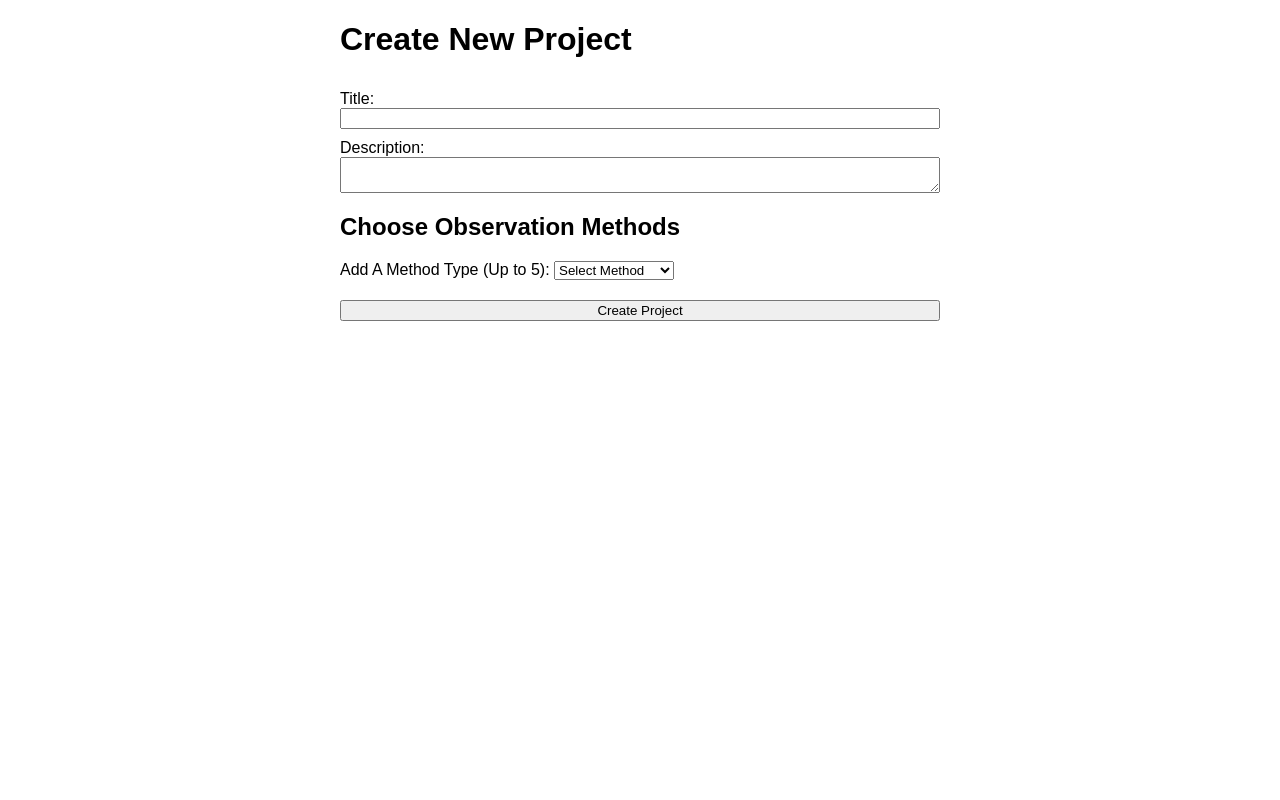
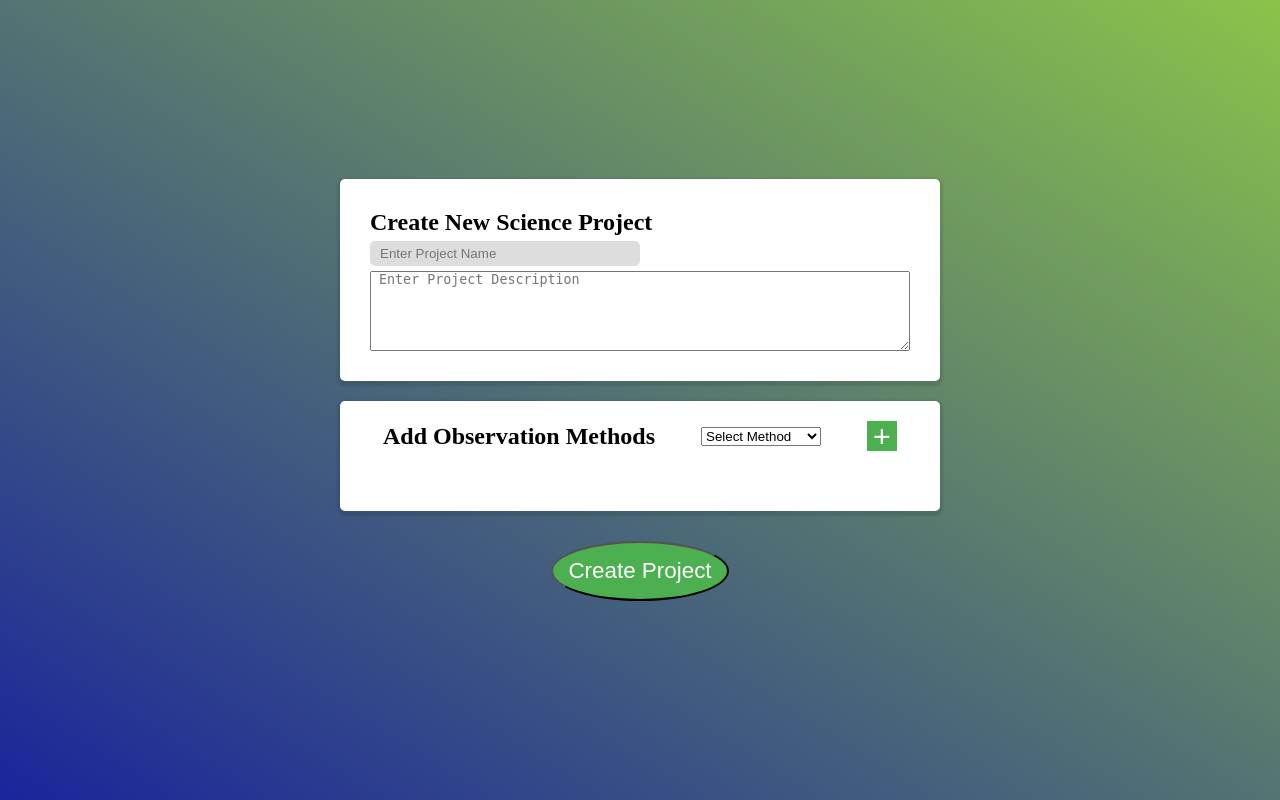
Before and after one commit to bquijada/capstone_citizen_science, a Flask app: page /create_new_project in a window 1280 px wide. Run offline with Flask 3, Linux system fonts and the light colour scheme.

Commit message:
redid UI for the dynamic input form

```diff
--- a/static/form.js
+++ b/static/form.js
@@ -3,7 +3,6 @@ class InputItem {
     this.prompt = prompt
     this.observation_type = observation_type; // 'Text', 'Dropdown', 'Checkbox', 'Numerical'
     this.options = options; // Used for 'dropdown' and 'checkbox' types
-    this.id = null; // Unique identifier
   }
 }
 
@@ -16,95 +15,83 @@ class Project {
   }
 }
 
-let observationMethodCount = 0;
-let observation_methods = []
-let observationMethodCounter = 0;
 
-// Adds observation method to a global list of observation methods
-function addObservationMethod(index, observation_type) {
-    const promptInput = document.getElementById(`prompt${index}`);
-    const optionsInput = document.getElementById(`options${index}`);
-    let options = observation_type === 'Dropdown' || observation_type === 'Checkbox' ? optionsInput.value.split(',').map(option => option.trim()) : null
+const addBtn = document.querySelector(".add");
+const input = document.querySelector(".inp-group");
 
-    let methodItem = new InputItem(observation_type, promptInput.value, options);
-    methodItem.id = observationMethodCount++;
+function removeInput(){
+    this.parentElement.remove();
+}
 
-    observation_methods.push(methodItem)
+// Adds an observation method input form
+function addInput(){
+    const observationMethodTypeSelect = document.getElementById("observationMethodType");
+    const observationMethodType = observationMethodTypeSelect.value;
 
-    observationMethodCount++;
+    if (observationMethodType === "") {
+        alert("Please select a method type to add!");
+        return;
+    }
 
-    // Create the observation method div (for delete button)
-    const observationMethodDiv = document.createElement('div');
-    observationMethodDiv.innerHTML = `
-        <button type="button" onclick="deleteObservationMethod(${methodItem.id}, this);">Delete Method</button>
-        <hr>
-    `;
-    // update dom
-    const observationMethodsContainer = document.getElementById('observationMethods');
-    observationMethodsContainer.appendChild(observationMethodDiv);
+    const prompt = document.createElement("input");
+    prompt.type = "text";
+    prompt.placeholder = `Enter ${observationMethodType} Prompt`;
 
-    // Clear input fields
-    promptInput.value = '';
-    optionsInput.value = '';
+    const options = document.createElement("input");
+    options.type = "text";
+    options.placeholder= "Enter Options (comma separated)";
+
+    if (observationMethodType === "Numerical") {
+        options.disabled = true;
+        options.placeholder= "No options for numerical entry";
+    }
+
+
+    const btn = document.createElement("a");
+    btn.className = "delete";
+    btn.innerHTML = "&times";
+
+    btn.addEventListener("click", removeInput);
+
+    const flex = document.createElement("div");
+    flex.className = "flex";
+    flex.dataset.observationType = observationMethodType;
+
+    input.appendChild(flex);
+    flex.appendChild(prompt);
+    flex.appendChild(options);
+    flex.appendChild(btn);
 
 }
 
-// Event listener for selecting an observation method value from dropdown menu
-function onDropdownChange() {
-    const observationTypeDropdown = document.getElementById('observationType');
-    const selectedObservationType = observationTypeDropdown.value;
+addBtn.addEventListener("click", addInput);
 
-    const observationMethodDiv = document.createElement('div');
-    observationMethodDiv.innerHTML = `
-        <label for="prompt${observationMethodCount}">${selectedObservationType} Prompt:</label>
-        <input type="text" id="prompt${observationMethodCount}" required>
-
-        <label for="options${observationMethodCount}">${selectedObservationType} Options (must be comma-separated):</label>
-        <input type="text" id="options${observationMethodCount}" ${selectedObservationType !== 'Dropdown' &&
-        selectedObservationType !== 'Checkbox' ? 'disabled' : ''}>
-        <button type="button" onclick="handleButtonClick(${observationMethodCount}, '${selectedObservationType}', this);">Add Observation Method</button>
-    `;
-    // update the dom with new div
-    const observationMethodsContainer = document.getElementById('observationMethods');
-    observationMethodsContainer.appendChild(observationMethodDiv);
-}
-
-// Function to handle button click
-function handleButtonClick(count, observationType, button) {
-    if (observationMethodCount === 5) {
-        alert("Warning: You already have 5 observation methods. Cannot add more. Please remove one or submit project.");
+// Creates new project and sets it to the database
+function createProject(){
+    // Gather observation methods
+    const flexDivs = document.querySelectorAll(".flex");
+    const numberOfFlexDivs = flexDivs.length;
+    if (numberOfFlexDivs === 0) {
+        alert("Please add at least one observation method!");
         return;
     }
+    const inputItems = [];
+    flexDivs.forEach((flexDiv, index) => {
+        const promptInput = flexDiv.querySelector("input[type='text']:first-child");
+        const optionsInput = flexDiv.querySelector("input[type='text']:nth-child(2)");
 
-    // Call the original addObservationMethod function
-    addObservationMethod(count, observationType);
+        const observationType = flexDiv.dataset.observationType;
+        const prompt = promptInput.value;
+        const options = optionsInput ? optionsInput.value.split(',').map(option => option.trim()) : null;
 
-    // Disable the button after calling the function
-    button.disabled = true;
-}
+        const inputItem = new InputItem(observationType, prompt, options);
 
-// Delete observation method
-function deleteObservationMethod(id, button) {
-    // Remove the observation method with the specified id
-    console.log('Before filtering:', observation_methods);
-
-    observation_methods = observation_methods.filter(item => item.id !== id);
-
-    console.log('After filtering:', observation_methods);
-
-    button.disabled = true;
-
-    observationMethodCount--;
-}
-
-
-// Finalizes project by sending title, description, and list of observations to datastore
-function createProject() {
-    const projectTitle = document.getElementById('projectTitle').value;
-    const projectDescription = document.getElementById('projectDescription').value;
-
-
-    let newProject = new Project(projectTitle, projectDescription, observation_methods);
+        inputItems.push(inputItem);
+    });
+    // Create new project
+    const projectTitle = document.getElementById("projectName").value;
+    const projectDescription = document.getElementById("projectDescription").value;
+    let newProject = new Project(projectTitle, projectDescription, inputItems);
 
     sendToDatabase('/projects', 'POST', newProject)
         .then(response => {
@@ -116,9 +103,9 @@ function createProject() {
         .catch(error => {
             console.error('Error creating project:', error);
         });
-}
+ }
 
-// POST to datastore
+ // POST to datastore
 function sendToDatabase(url, method, payload) {
     return new Promise((resolve, reject) => {
         fetch(url, {
@@ -142,5 +129,3 @@ function sendToDatabase(url, method, payload) {
         });
     });
 }
-
-document.getElementById('observationType').addEventListener('change', onDropdownChange);
--- a/static/styles.css
+++ b/static/styles.css
@@ -1,35 +1,118 @@
-body {
-    font-family: Arial, sans-serif;
-    margin: 20px;
+*{
+margin: 0;
+padding: 0;
+box-sizing: border-box;
+}
+body{
+width: 100%;
+min-height: 100vh;
+display: flex;
+flex-direction: column;
+justify-content: center;
+align-items: center;
+background:
+linear-gradient(to top right, #1a259b 0%, #8bc34a 100%);
+}
+.container{
+    max-width: 600px;
+    background: #fff;
+    border-radius: 5px;
+    width: 600px;
+    padding: 20px;
+    box-shadow: 0 2px 2px 3px rgba(0,0,0,0.1);
+    margin-bottom: 10px;
+
+}
+.wrap{
+    display: flex;
+    justify-content: space-around;
+    align-items: center;
+    width: 100%;
+    margin-bottom: 40px;
+    padding-bottom: 2px solid #e4e1e1;
+}
+.add{
+    text-decoration: none;
+    display: inline-block;
+    width: 30px;
+    height: 30px;
+    background:  #4CAF50;
+    font-size: 2rem;
+    font-weight:bold;
+    color: #fff;
+    display:flex;
+    justify-content: center;
+    align-items: center;
+}
+.add:hover {
+  background-color: #45a049;
+}
+.flex{
+    display: flex;
+    gap: 1.5em;
+    margin-bottom: 15px;
+}
+.delete{
+    text-decoration: none;
+    display: inline-block;
+    background: #f44336;
+    color: #fff;
+    font-size: 1.5rem;
+    font-weight: bold;
+    width: 30px;
+    height: 30px;
+    color: #fff;
+    margin-left: auto;
+    display: flex;
+    justify-content: center;
+    align-items: center;
+    cursor: pointer;
+}
+.delete:hover{
+    background-color: #b90f02;
+}
+input{
+    padding: 5px 10px;
+    background: #ddd;
+    border: none;
+    width: 50%;
+    border-radius: 5px;
+}
+input: focus{
+    outline: 1px solid #efefef;
+}
+.btn-div{
+padding: 20px;
+}
+.btn{
+  border-radius: 50%;
+  padding: 15px;
+  background-color: #4CAF50;
+  color: #fff;
+  font-size: 1.4rem;
+  text-align: center;
+  text-decoration: none;
+  cursor: pointer;
+}
+.btn:hover {
+  background-color: #45a049;
+}
+.new-project {
+  max-width: 600px;
+  background: #fff;
+  border-radius: 5px;
+  width: 600px;
+  padding: 30px;
+  box-shadow: 0 2px 2px 3px rgba(0, 0, 0, 0.1);
+  margin-bottom: 20px;
+  display: flex;
+  flex-direction: column;
+  align-items: right;
+}
+.inp-proj{
+    margin-bottom: 5px;
 }
 
-#app {
-    max-width: 600px;
-    margin: 0 auto;
+.proj-des{
+  height: 80px;
 }
-
-form {
-    display: flex;
-    flex-direction: column;
-}
-
-label {
-    margin-top: 10px;
-}
-
-textarea {
-    resize: vertical;
-}
-
-#observationMethodsSection {
-    margin-top: 20px;
-}
-
-#observationMethods {
-    margin-bottom: 10px;
-}
-
-button {
-    margin-top: 10px;
-    cursor: pointer;
-}
--- a/templates/new_project.html
+++ b/templates/new_project.html
@@ -3,34 +3,34 @@
 <head>
     <meta charset="UTF-8">
     <meta name="viewport" content="width=device-width, initial-scale=1.0">
-    <title>Create A New Project</title>
-    <link rel="stylesheet" href="static\styles.css">
+    <link rel="stylesheet" href="static/styles.css">
+    <title>Create New Project</title>
 </head>
 <body>
-    <div id="app">
-        <h1>Create New Project</h1>
-        <form id="projectForm">
-            <label for="projectTitle">Title:</label>
-            <input type="text" id="projectTitle" required>
+    <div class="new-project">
+        <h2 class="inp-proj">Create New Science Project</h2>
+        <input class="inp-proj" type="text" id="projectName" placeholder="Enter Project Name">
+        <textarea class="proj-des" id="projectDescription" placeholder=" Enter Project Description"></textarea>
+    </div>
+    <div class="container">
+        <div class="wrap">
+            <h2>Add Observation Methods</h2>
+            <select id="observationMethodType">
+                <option value="" disabled selected>Select Method</option>
+                <option value="Dropdown">Dropdown Menu</option>
+                <option value="Checkbox">Checkbox List</option>
+                <option value="Numerical">Numerical Entry</option>
+            </select>
+            <a href="#" class="add">&plus;</a>
+        </div>
+        <div class="inp-group">
 
-            <label for="projectDescription">Description:</label>
-            <textarea id="projectDescription" required></textarea>
-
-            <div id="observationMethods">
-                <h2>Choose Observation Methods</h2>
-                <label for="observationType">Add A Method Type (Up to 5):</label>
-                <select id="observationType">
-                    <option value="" disabled selected>Select Method</option>
-                    <option value="Dropdown">Dropdown Menu</option>
-                    <option value="Checkbox">Checkbox List</option>
-                    <option value="Numerical">Numerical Value</option>
-                </select>
-            </div>
-
-            <button type="button" onclick="createProject(); this.disabled = true;">Create Project</button>
-        </form>
+        </div>
+    </div>
+    <div class="btn-div">
+        <button class="btn" type="button" onclick="createProject();">Create Project</button>
     </div>
 
-    <script src="static\form.js"></script>
+    <script src="static/form.js"></script>
 </body>
 </html>
```
Also changed, not shown: app.yaml (+4 -4 lines).
